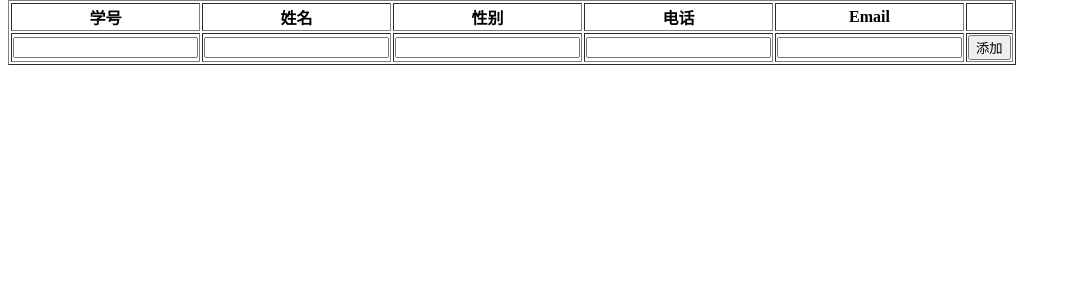
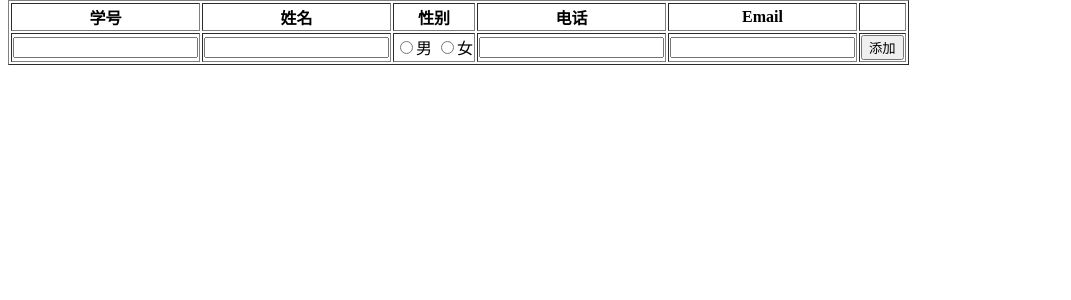
Before and after one commit to starsharp06sharp/StuInfoSite, a Flask app: page / in a window 1280 px wide. Shown: the part 99-399 px from the top of the page, without its empty margins (0-1071 px from the left). Run offline with Flask 2, Linux system fonts and the light colour scheme; the visitor is signed in with stand-in values (Sample User, id 1).

Commit message:
改用radio实现性别提交

```diff
--- a/stuinfo/templates/index.html
+++ b/stuinfo/templates/index.html
@@ -26,7 +26,10 @@
         <form method="POST" action="{{ url_for('add_student') }}">
             <td><input type="text" name="id" /></td>
             <td><input type="text" name="name" /></td>
-            <td><input type="text" name="gender" /></td>
+            <td>
+                <label><input type="radio" name="gender" value="男" />男</label>
+                <label><input type="radio" name="gender" value="女" />女</label>
+            </td>
             <td><input type="text" name="phonenum" /></td>
             <td><input type="text" name="emailaddr" /></td>
             <td><input type="submit" value="添加" /></td>
```
